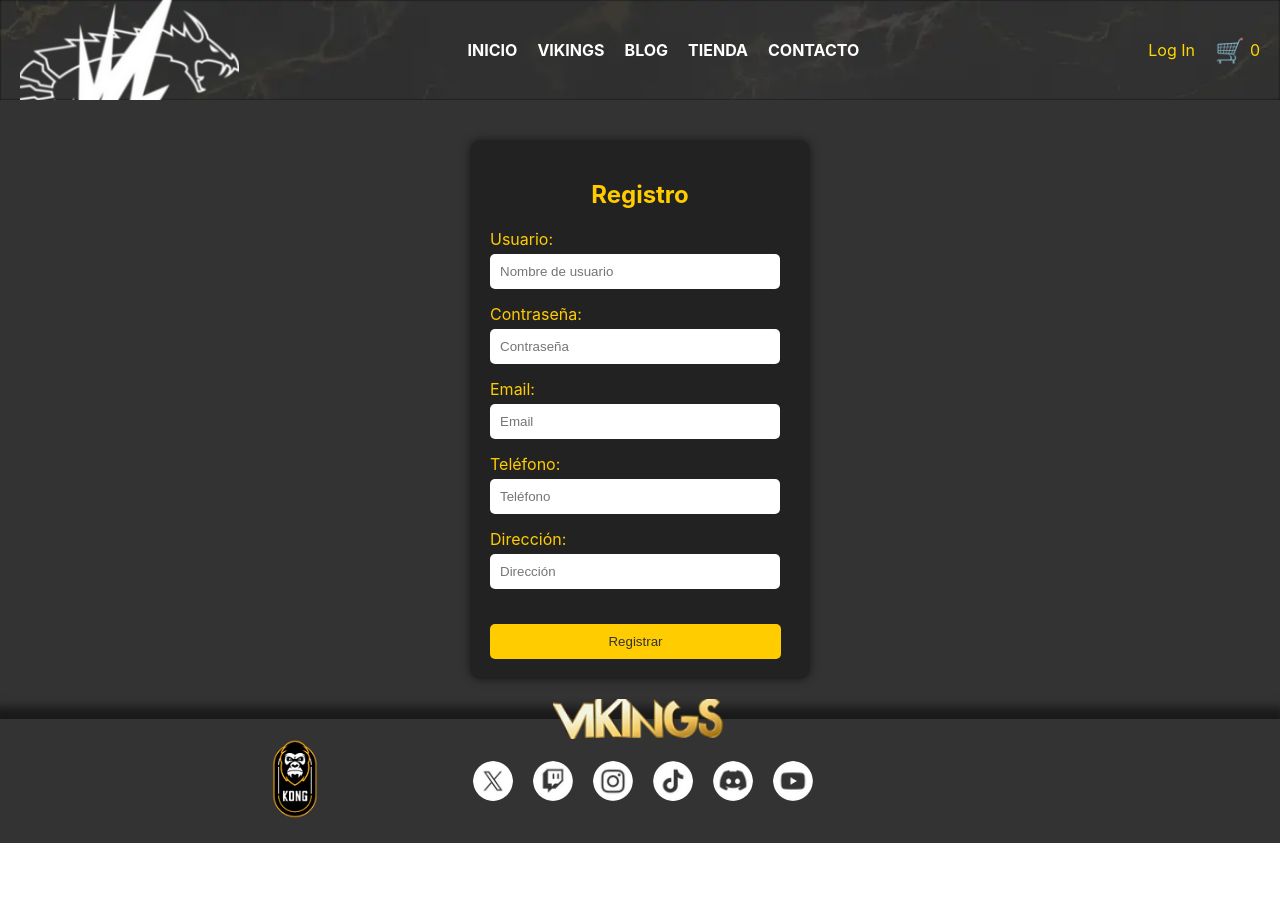
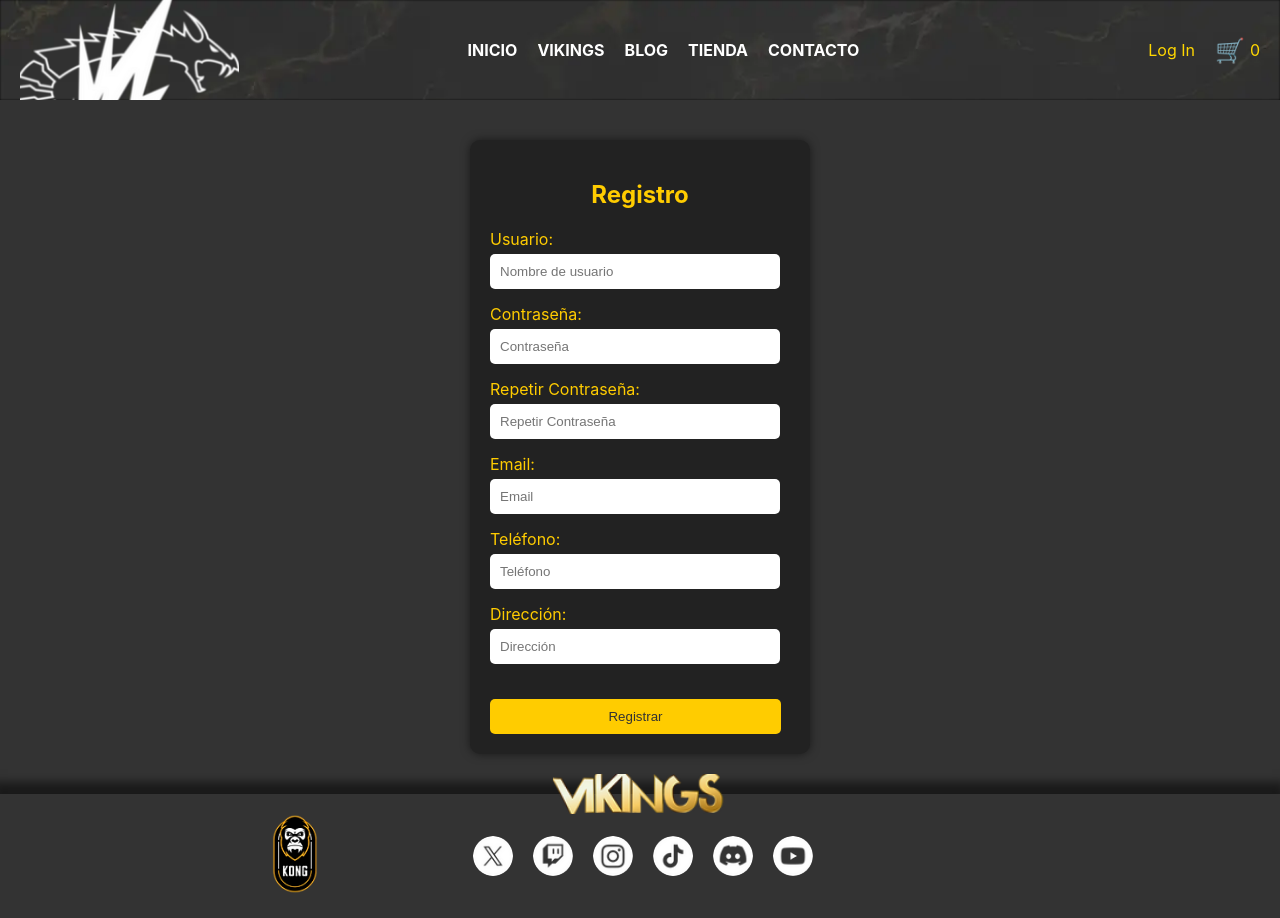
Before and after one commit to rupi014/vikings-frontend, a React (Create React App) app: page /registro in a window 1280 px wide. Before the commit the page ends 843 px from the top, so only its background shows below. Built offline with nearby package versions, Linux system fonts and the light colour scheme.

Commit message:
repeat password added and aotucomplete in username fixed

```diff
--- a/src/pages/registro.js
+++ b/src/pages/registro.js
@@ -7,6 +7,7 @@ const Registro = () => {
     username: '',
     email: '',
     password: '',
+    repeatPassword: '', // Nuevo estado para repetir contraseña
     telephone: '',
     address: ''
   });
@@ -18,6 +19,10 @@ const Registro = () => {
 
   const handleSubmit = async (e) => {
     e.preventDefault();
+    if (formData.password !== formData.repeatPassword) {
+      alert('Las contraseñas no coinciden');
+      return;
+    }
     try {
       await axios.post('https://vikingsdb.up.railway.app/register', {
         ...formData,
@@ -42,7 +47,7 @@ const Registro = () => {
           value={formData.username}
           onChange={handleChange}
           required
-          autoComplete="username"
+          autoComplete="name"
           placeholder="Nombre de usuario"
         />
         <label>Contraseña:</label>
@@ -54,6 +59,16 @@ const Registro = () => {
           required
           autoComplete="new-password"
           placeholder="Contraseña"
+        />
+        <label>Repetir Contraseña:</label>
+        <input
+          type="password"
+          name="repeatPassword"
+          value={formData.repeatPassword}
+          onChange={handleChange}
+          required
+          autoComplete="new-password"
+          placeholder="Repetir Contraseña"
         />
         <label>Email:</label>
         <input
```
